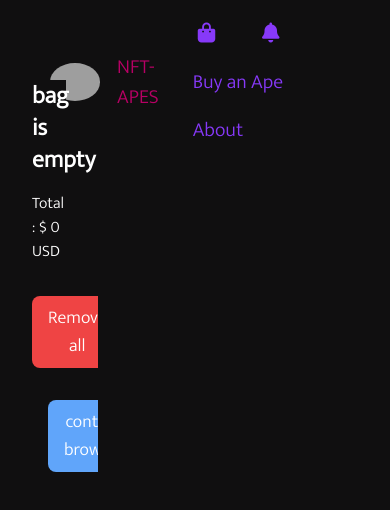
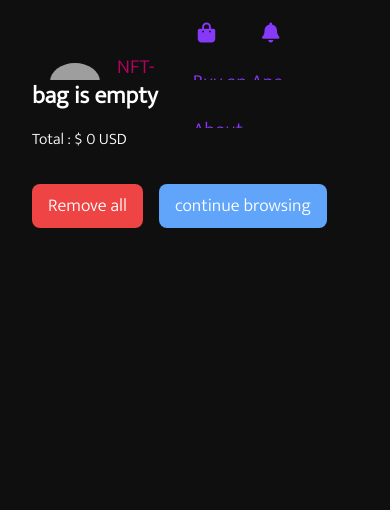
Before and after one commit to anandhu-as/e-commerce, a React (Vite) app: page /cart in a window 390 px wide. Shown: the top 510 px of the page. Built offline with nearby package versions, Linux system fonts and the light colour scheme; grey boxes are pictures that could not be loaded.

Commit message:
fixed the bug on notifications

```diff
--- a/src/Pages/Cart/Cart.jsx
+++ b/src/Pages/Cart/Cart.jsx
@@ -25,8 +25,8 @@ const Cart = () => {
   };
 
   return (
-    <div className="flex pt-16">
-      <div className="w-1/4 py-4 px-8 text-white h-screen">
+    <div className="flex flex-col sm:flex-row pt-16">
+      <div className="w-full sm:w-1/4 py-4 px-8 text-white h-screen sm:h-auto">
         <h2 className="text-2xl font-bold mb-4 animate__animated animate__fadeInLeft">
           {cart.length === 0 ? "bag is empty" : ` ${cart.length} item on bag`}
         </h2>
--- a/src/Redux/features/Product/ProductSlice.js
+++ b/src/Redux/features/Product/ProductSlice.js
@@ -15,7 +15,7 @@ const ProductSlice = createSlice({
   initialState,
   reducers: {
     add: (state, { payload }) => {
-      const { item, price } = payload;
+      const { item } = payload;
       const same = state.cart.find((cartItem) => cartItem.id === item.id);
       same
         ? state.notifications.sameProduct.push(item)
@@ -28,7 +28,7 @@ const ProductSlice = createSlice({
       const { id, name } = payload;
       state.cart = state.cart.filter((item) => item.id !== id);
       state.cartItemCount = state.cart.length;
-      state.notifications.clearNotification.push({name,id});
+      state.notifications.clearNotification.push({ name, id });
     },
     clear: (state) => {
       state.cart = [];
```
Also changed, not shown: src/Components/Popup/Popup.jsx (+2 -5 lines).
